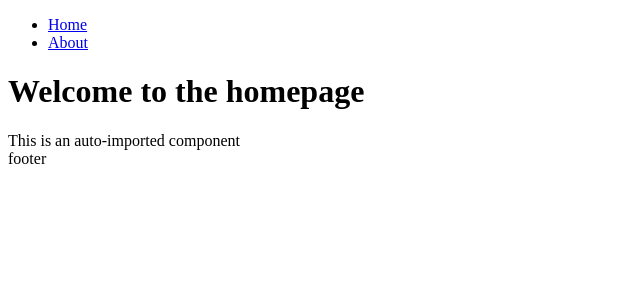
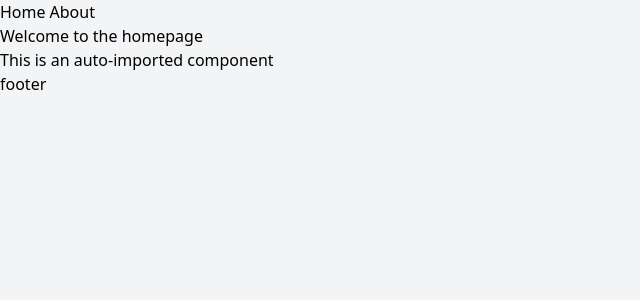
Before and after one commit to jiannei/sinan-web, a Nuxt app: page / in a window 1280 px wide. Shown: the top 300 px of the page, without its empty margins (0-640 px from the left). Built offline with nearby package versions, Linux system fonts and the light colour scheme.

Commit message:
feat: tailwind

```diff
--- /dev/null
+++ b/assets/css/main.css
@@ -0,0 +1,3 @@
+@tailwind base;
+@tailwind components;
+@tailwind utilities;
--- a/layouts/default.vue
+++ b/layouts/default.vue
@@ -3,20 +3,22 @@
 </script>
 
 <template>
+  <div class="bg-gray-100 min-h-screen">
     <header>
       <nav>
-      <ul>
+        <ul class="flex items-center space-x-1">
           <li><NuxtLink to="/">Home</NuxtLink></li>
           <li><NuxtLink to="/about">About</NuxtLink></li>
         </ul>
       </nav>
     </header>
 
-  <div class="content">
+    <main>
       <slot />
-  </div>
+    </main>
 
     <footer>footer</footer>
+  </div>
 </template>
 
 <style scoped>
--- a/nuxt.config.ts
+++ b/nuxt.config.ts
@@ -1,4 +1,11 @@
 // https://nuxt.com/docs/api/configuration/nuxt-config
 export default defineNuxtConfig({
-  devtools: { enabled: true }
+    devtools: {enabled: true},
+    css: ['~/assets/css/main.css'],
+    postcss: {
+        plugins: {
+            tailwindcss: {},
+            autoprefixer: {},
+        },
+    },
 })
--- /dev/null
+++ b/tailwind.config.js
@@ -0,0 +1,15 @@
+/** @type {import('tailwindcss').Config} */
+module.exports = {
+  content: [
+    "./components/**/*.{js,vue,ts}",
+    "./layouts/**/*.vue",
+    "./pages/**/*.vue",
+    "./plugins/**/*.{js,ts}",
+    "./nuxt.config.{js,ts}",
+    "./app.vue",
+  ],
+  theme: {
+    extend: {},
+  },
+  plugins: [],
+}
```
Also changed, not shown: package.json (+6 -3 lines), 1 other file (tests, documents, lock files or other folders). Lines whose indentation alone changed are shown as unchanged.
